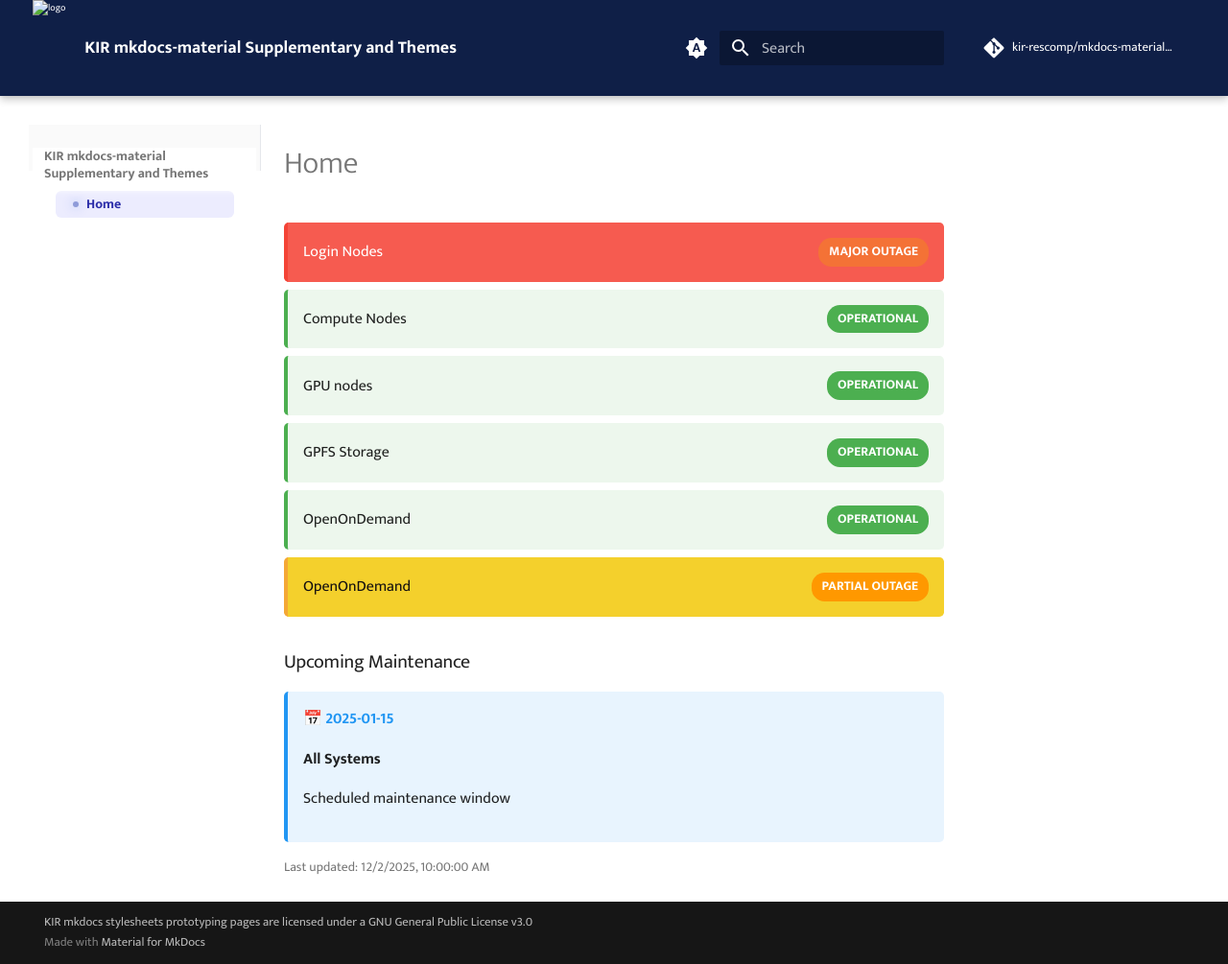
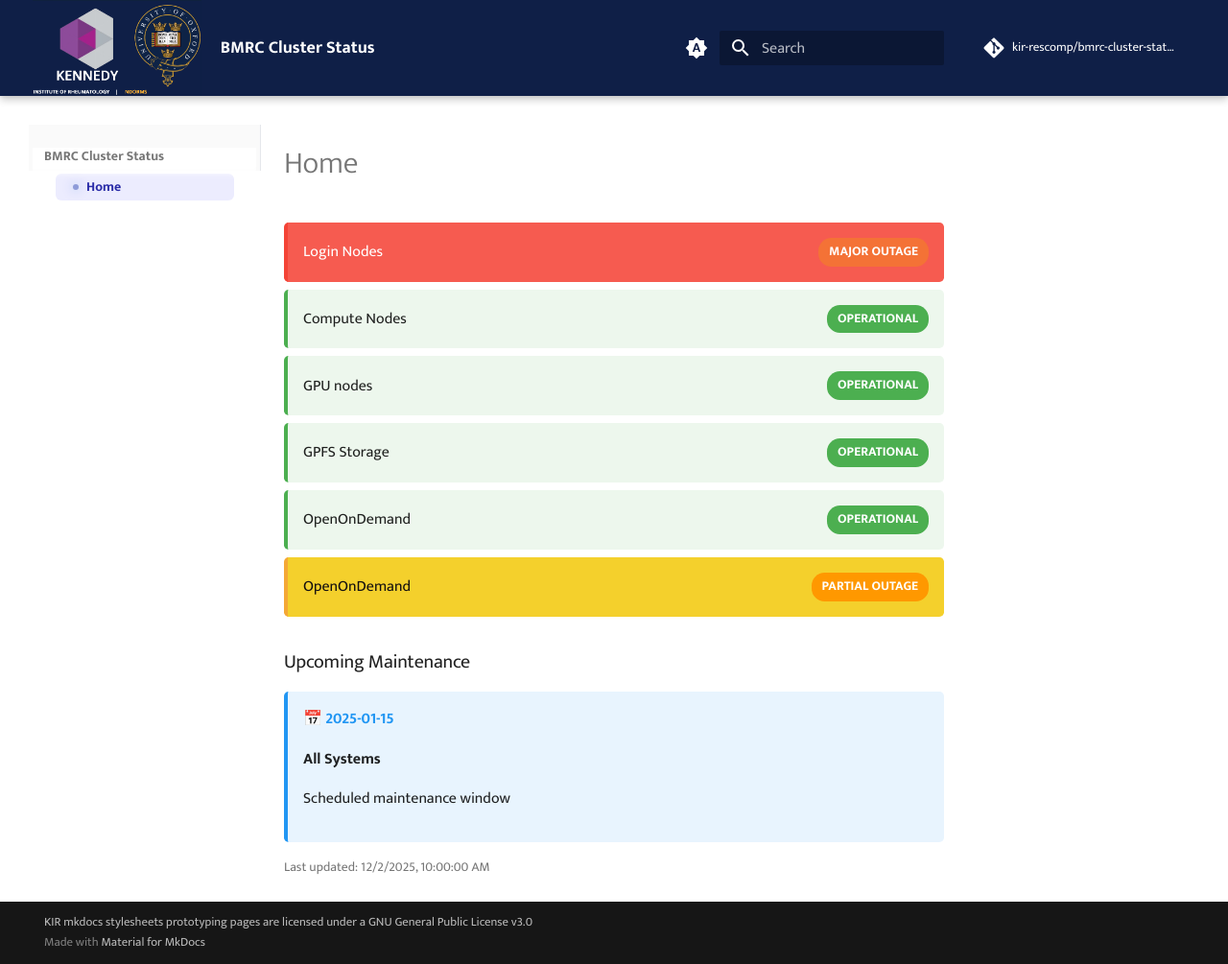
Before and after one commit to kir-rescomp/bmrc-cluster-status, an MkDocs documentation site: the page built from docs/index.md, in a window 1280 px wide and 1005 px high. Shown: the whole window at 96% size. Built offline with MkDocs 1.6.1 and Material for MkDocs 9.7.7, drawn with Linux system fonts in a browser that asks for light colours; comment, search, counter and statistics services are not loaded.

```diff
--- a/docs/index.md
+++ b/docs/index.md
@@ -1,3 +1,5 @@
+
+
 <div id="cluster-status">
   <p>Loading status...</p>
 </div>
--- a/mkdocs.yml
+++ b/mkdocs.yml
@@ -1,11 +1,11 @@
-site_name: KIR mkdocs-material Supplementary and Themes
+site_name: BMRC Cluster Status
 site_author: The Kennedy Institute of Rheumatology, NDORMS, University of Oxford
 site_dir: public
-site_url: "https://kir-rescomp.github.io/mkdocs-material-supplementary/"
+site_url: "https://kir-rescomp.github.io/bmrc-cluster-status/"
 
 #Repository information
-repo_name:  kir-rescomp/mkdocs-material-supplementary
-repo_url: https://github.com/kir-rescomp/mkdocs-material-supplementary
+repo_name:  kir-rescomp/bmrc-cluster-status
+repo_url: https://github.com/kir-rescomp/bmrc-cluster-status
 
 
 theme:
```
Also changed, not shown: docs/images/kir_oxford_combined_logo.png (added), docs/images/kir_standalone_logo.png (added).
